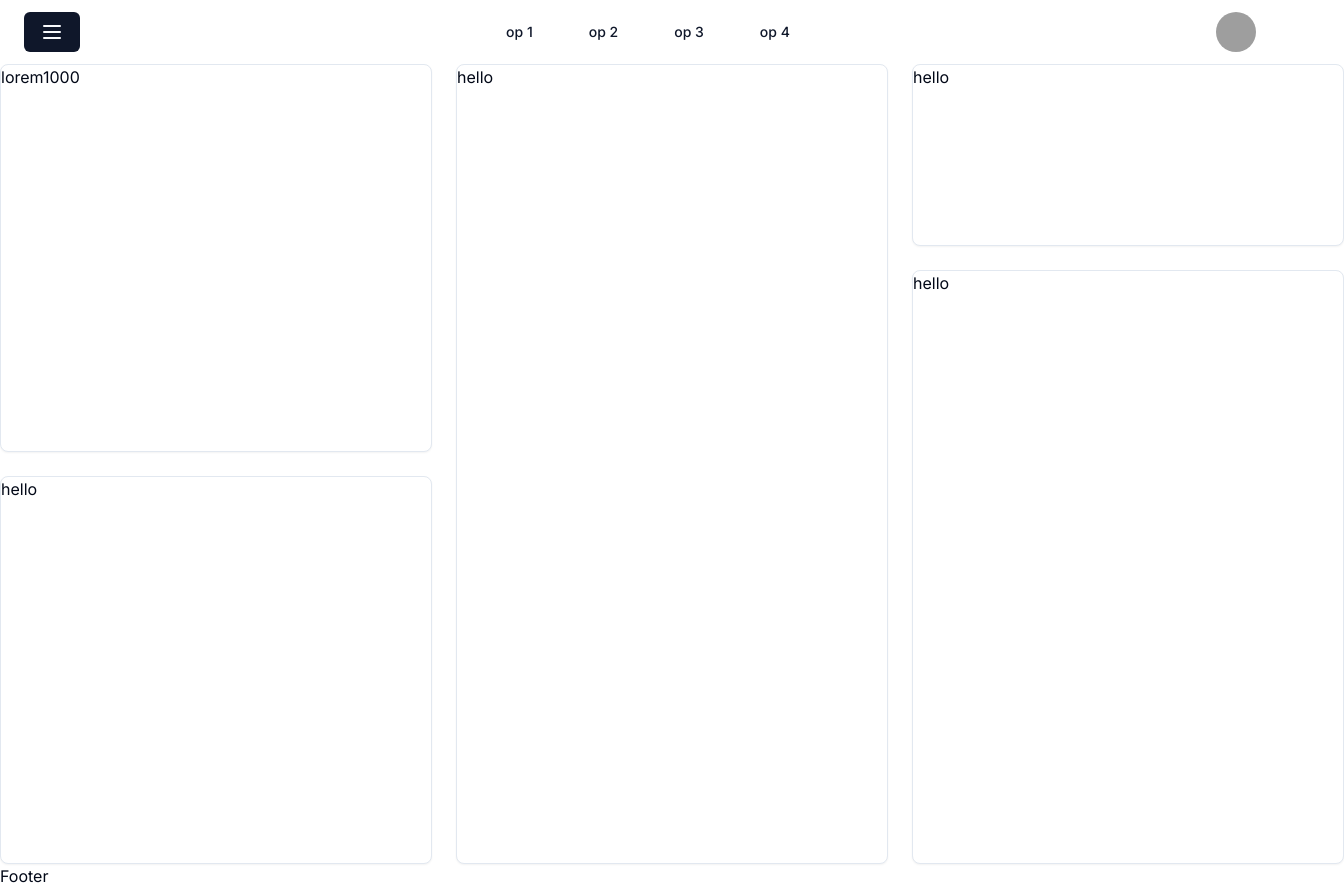
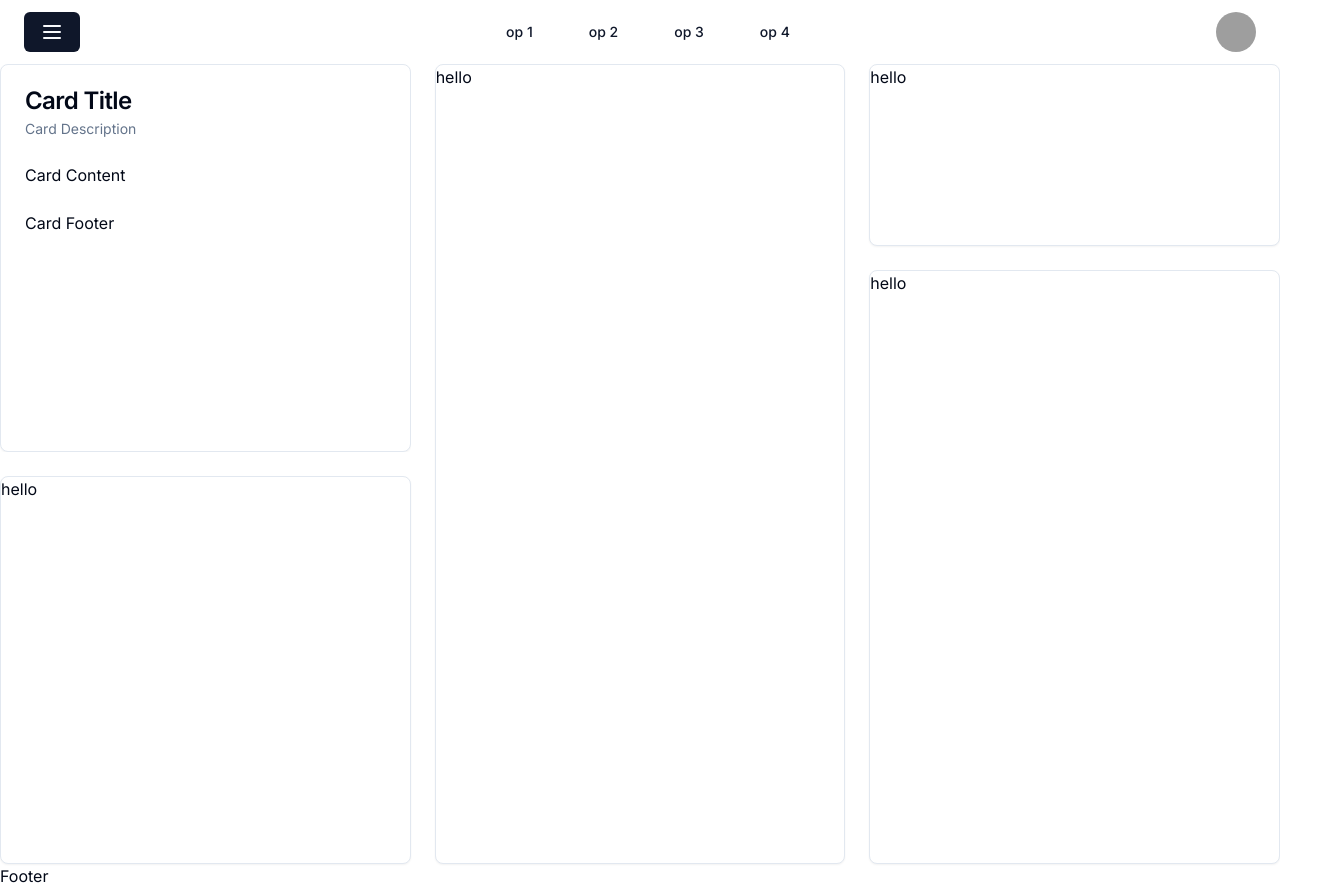
Before and after one commit to UmbrellaCrow612/real-time-customer-engagement-dashboard, a Next.js app: page / in a window 1280 px wide. Shown: the whole page, 1344 px wide, since content can reach past the window. Built offline with nearby package versions, Linux system fonts and the light colour scheme; grey boxes are pictures that could not be loaded.

Commit message:
new grid layout method

```diff
--- a/src/app/page.tsx
+++ b/src/app/page.tsx
@@ -1,21 +1,32 @@
-import { Card } from "@/components/ui/card";
+import { Card, CardContent, CardDescription, CardFooter, CardHeader, CardTitle } from "@/components/ui/card";
 
 export default function Home() {
   return (
-    <div className="mx-auto max-w-screen-xl xl:h-[50rem] px-4 xl:px-0 xl:grid xl:grid-flow-col xl:grid-rows-4 xl:gap-6">
-      <div className="h-[20rem] xl:h-auto xl:row-span-2 xl:w-[27rem]">
-        <Card className="w-full h-full overflow-auto">lorem1000</Card>
+    <div className="mx-auto max-w-screen-xl xl:h-[50rem] px-4 xl:px-0 xl:grid xl:grid-flow-col xl:grid-rows-4 xl:gap-6 xl:grid-cols-3">
+      <div className="h-[20rem] xl:h-auto xl:row-span-2 xl:col-span-1 overflow-auto">
+        <Card className="w-full h-full">
+          <CardHeader>
+            <CardTitle>Card Title</CardTitle>
+            <CardDescription>Card Description</CardDescription>
+          </CardHeader>
+          <CardContent>
+            <p>Card Content</p>
+          </CardContent>
+          <CardFooter>
+            <p>Card Footer</p>
+          </CardFooter>
+        </Card>
       </div>
-      <div className="h-[20rem] xl:h-auto xl:row-span-2 xl:w-[27rem]">
+      <div className="h-[20rem] xl:h-auto xl:row-span-2 xl:col-span-1">
         <Card className="w-full h-full">hello</Card>
       </div>
-      <div className="h-[40rem] xl:h-auto xl:row-span-4 xl:w-[27rem]">
+      <div className="h-[40rem] xl:h-auto xl:row-span-4 xl:col-span-1">
         <Card className="w-full h-full">hello</Card>
       </div>
-      <div className="h-[10rem] xl:h-auto xl:row-span-1 xl:w-[27rem]">
+      <div className="h-[10rem] xl:h-auto xl:row-span-1 xl:col-span-1">
         <Card className="w-full h-full">hello</Card>
       </div>
-      <div className="h-[30rem] xl:h-auto xl:row-span-3 xl:w-[27rem]">
+      <div className="h-[30rem] xl:h-auto xl:row-span-3 xl:col-span-1">
         <Card className="w-full h-full">hello</Card>
       </div>
     </div>
```
Also changed, not shown: 1 other file (tests, documents, lock files or other folders).
